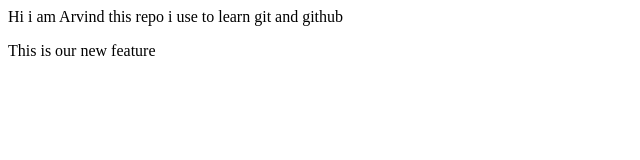
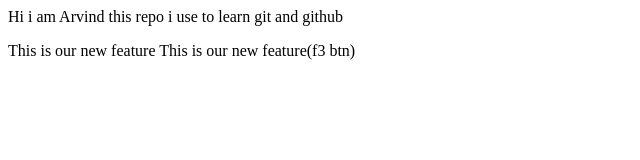
Before and after one commit to justarvind07/Local-Repo, a plain HTML site: page index.html in a window 1280 px wide. Shown: the whole page, without its empty margins (0-640 px from the left). Drawn offline with Linux system fonts and the light colour scheme.

Commit message:
add f3 btn in main branch

```diff
--- a/index.html
+++ b/index.html
@@ -3,4 +3,5 @@
 </p>
 <p>
     This is our new feature
+    This is our new feature(f3 btn)
 </p>
```
